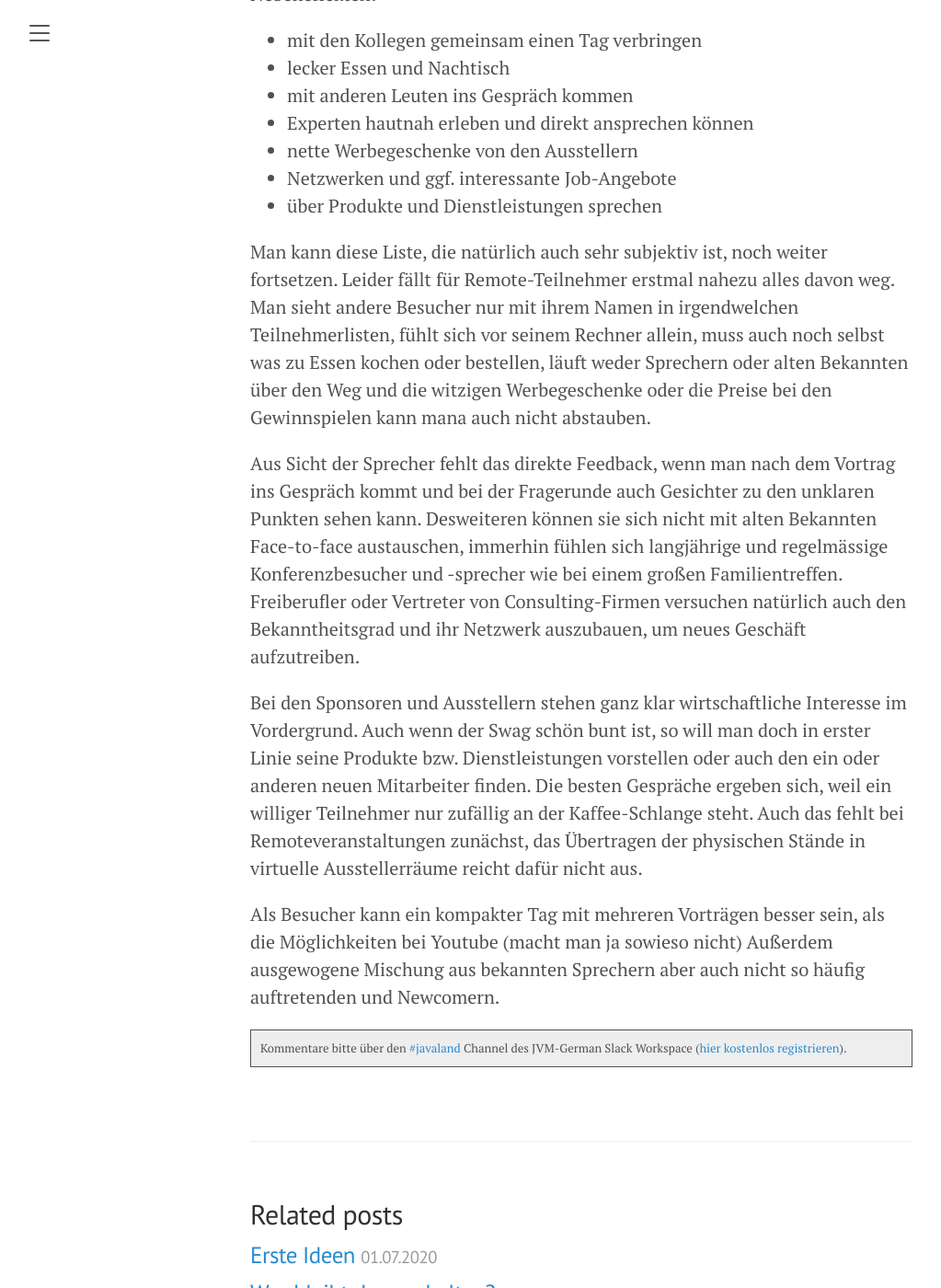
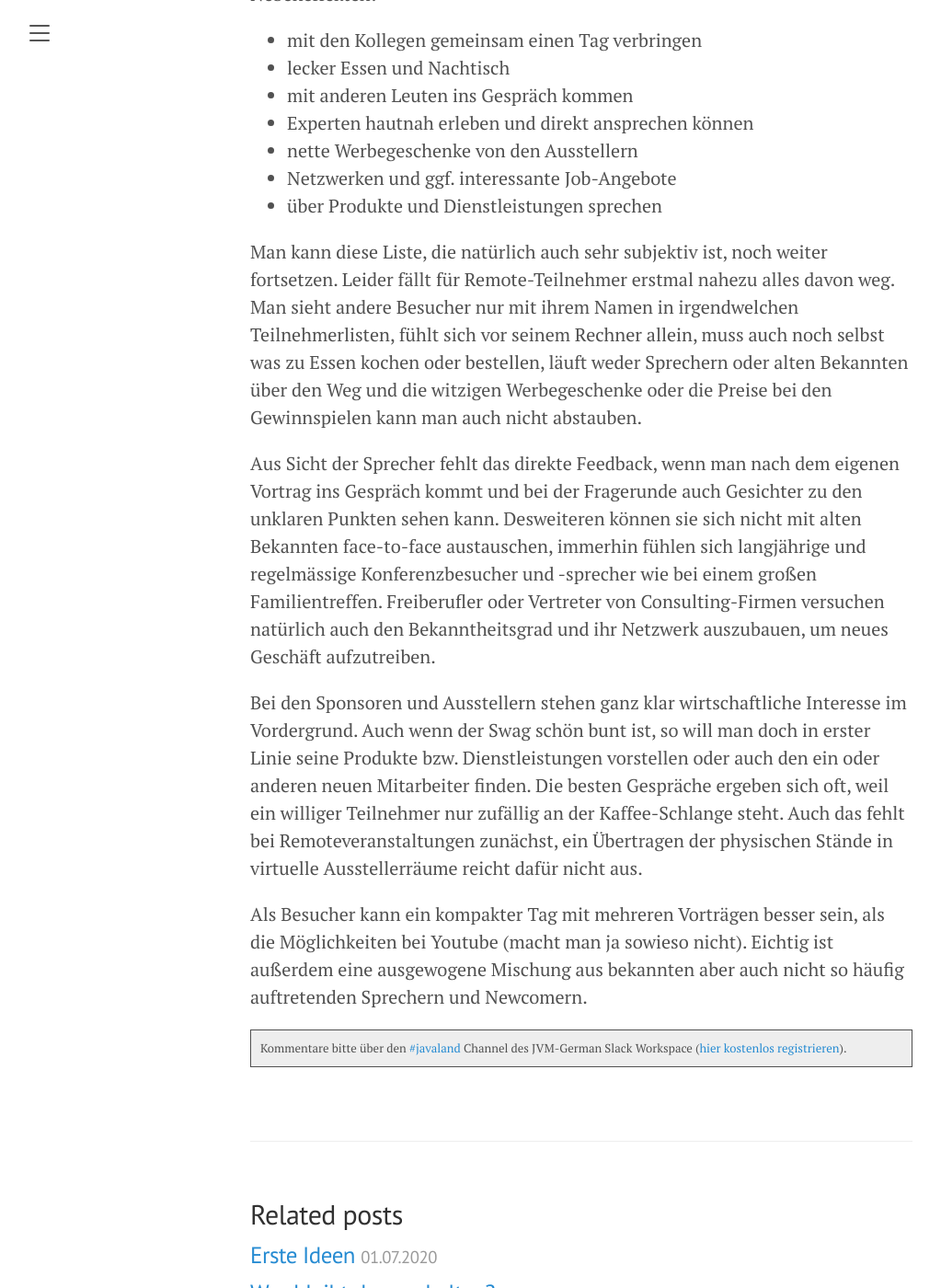
Before and after one commit to CyberLandConf/blog, a Jekyll site: the page built from _posts/2020-07-10-Warum-nicht-einfach-Youtube.md, in a window 1280 px wide and 1400 px high, scrolled down 623 px. Shown: the whole window at 92% size, without its empty margins (8-1031 px from the left). Built offline with Jekyll 4.4.1, drawn with Linux system fonts in a browser that asks for light colours.

Commit message:
Update 2020-07-10-Warum-nicht-einfach-Youtube.md

```diff
--- a/_posts/2020-07-10-Warum-nicht-einfach-Youtube.md
+++ b/_posts/2020-07-10-Warum-nicht-einfach-Youtube.md
@@ -13,11 +13,11 @@ Das ist eine sehr gute Frage. Natürlich gibt es dieses Problem auch bei Vor-Ort
 * Netzwerken und ggf. interessante Job-Angebote
 * über Produkte und Dienstleistungen sprechen
 
-Man kann diese Liste, die natürlich auch sehr subjektiv ist, noch weiter fortsetzen. Leider fällt für Remote-Teilnehmer erstmal nahezu alles davon weg. Man sieht andere Besucher nur mit ihrem Namen in irgendwelchen Teilnehmerlisten, fühlt sich vor seinem Rechner allein, muss auch noch selbst was zu Essen kochen oder bestellen, läuft weder Sprechern oder alten Bekannten über den Weg und die witzigen Werbegeschenke oder die Preise bei den Gewinnspielen kann mana auch nicht abstauben.
+Man kann diese Liste, die natürlich auch sehr subjektiv ist, noch weiter fortsetzen. Leider fällt für Remote-Teilnehmer erstmal nahezu alles davon weg. Man sieht andere Besucher nur mit ihrem Namen in irgendwelchen Teilnehmerlisten, fühlt sich vor seinem Rechner allein, muss auch noch selbst was zu Essen kochen oder bestellen, läuft weder Sprechern oder alten Bekannten über den Weg und die witzigen Werbegeschenke oder die Preise bei den Gewinnspielen kann man auch nicht abstauben.
 
-Aus Sicht der Sprecher fehlt das direkte Feedback, wenn man nach dem Vortrag ins Gespräch kommt und bei der Fragerunde auch Gesichter zu den unklaren Punkten sehen kann. Desweiteren können sie sich nicht mit alten Bekannten Face-to-face austauschen, immerhin fühlen sich langjährige und regelmässige Konferenzbesucher und -sprecher wie bei einem großen Familientreffen. Freiberufler oder Vertreter von Consulting-Firmen versuchen natürlich auch den Bekanntheitsgrad und ihr Netzwerk auszubauen, um neues Geschäft aufzutreiben.
+Aus Sicht der Sprecher fehlt das direkte Feedback, wenn man nach dem eigenen Vortrag ins Gespräch kommt und bei der Fragerunde auch Gesichter zu den unklaren Punkten sehen kann. Desweiteren können sie sich nicht mit alten Bekannten face-to-face austauschen, immerhin fühlen sich langjährige und regelmässige Konferenzbesucher und -sprecher wie bei einem großen Familientreffen. Freiberufler oder Vertreter von Consulting-Firmen versuchen natürlich auch den Bekanntheitsgrad und ihr Netzwerk auszubauen, um neues Geschäft aufzutreiben.
 
-Bei den Sponsoren und Ausstellern stehen ganz klar wirtschaftliche Interesse im Vordergrund. Auch wenn der Swag schön bunt ist, so will man doch in erster Linie seine Produkte bzw. Dienstleistungen vorstellen oder auch den ein oder anderen neuen Mitarbeiter finden. Die besten Gespräche ergeben sich, weil ein williger Teilnehmer nur zufällig an der Kaffee-Schlange steht. Auch das fehlt bei Remoteveranstaltungen zunächst, das Übertragen der physischen Stände in virtuelle Ausstellerräume reicht dafür nicht aus.
+Bei den Sponsoren und Ausstellern stehen ganz klar wirtschaftliche Interesse im Vordergrund. Auch wenn der Swag schön bunt ist, so will man doch in erster Linie seine Produkte bzw. Dienstleistungen vorstellen oder auch den ein oder anderen neuen Mitarbeiter finden. Die besten Gespräche ergeben sich oft, weil ein williger Teilnehmer nur zufällig an der Kaffee-Schlange steht. Auch das fehlt bei Remoteveranstaltungen zunächst, ein Übertragen der physischen Stände in virtuelle Ausstellerräume reicht dafür nicht aus.
 
-Als Besucher kann ein kompakter Tag mit mehreren Vorträgen besser sein, als die Möglichkeiten bei Youtube (macht man ja sowieso nicht)
-Außerdem ausgewogene Mischung aus bekannten Sprechern aber auch nicht so häufig auftretenden und Newcomern.
+Als Besucher kann ein kompakter Tag mit mehreren Vorträgen besser sein, als die Möglichkeiten bei Youtube (macht man ja sowieso nicht).
+Eichtig ist außerdem eine ausgewogene Mischung aus bekannten aber auch nicht so häufig auftretenden Sprechern und Newcomern.
```
